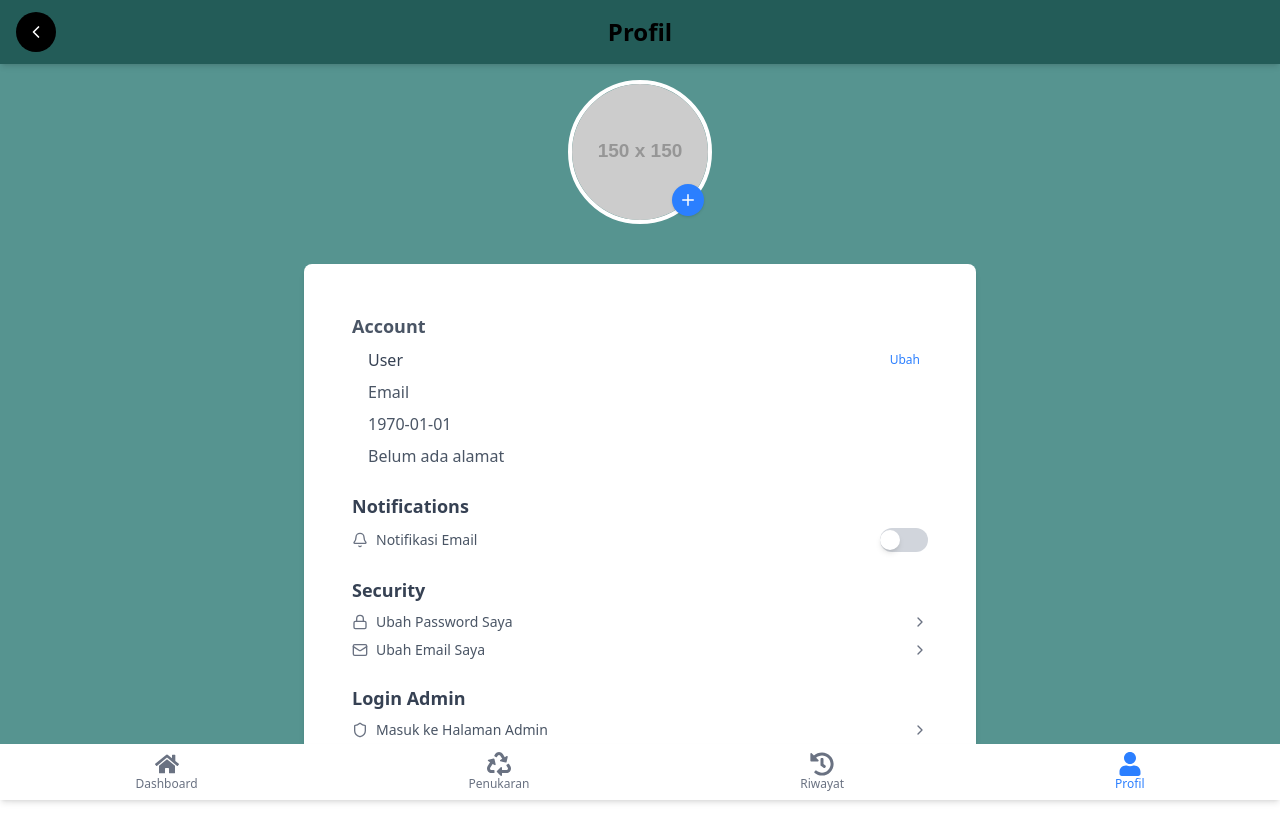
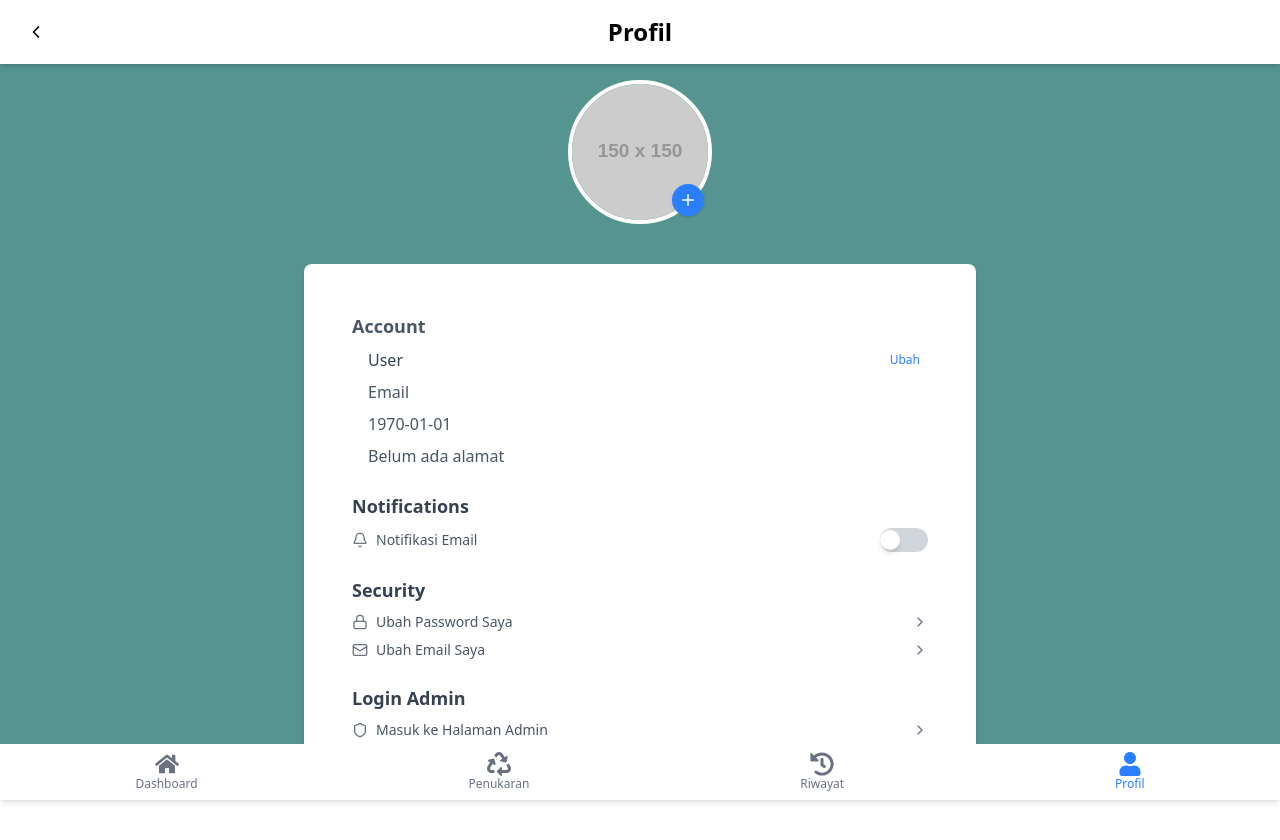
Before and after one commit to rororyo/buang.in-fe, a Next.js app: page /profile in a window 1280 px wide. Built offline with nearby package versions, Linux system fonts and the light colour scheme; no server answers; some icons are missing.

Commit message:
change header color to white and remove back button fill

```diff
--- a/src/app/dashboard/page.tsx
+++ b/src/app/dashboard/page.tsx
@@ -14,7 +14,7 @@ const DashboardPage = () => {
   return (
     <>
       {/* Tombol Back dan Judul */}
-      <div className="fixed w-full items-center justify-between p-4 bg-white shadow-md z-50" style={{ backgroundColor: "#235C58" }}>
+      <div className="fixed w-full items-center justify-between p-4 bg-white shadow-md z-50" style={{ backgroundColor: "#FFFFFF" }}>
         <h1 className="text-2xl font-bold text-black-500 text-center w-full">Dashboard</h1>
       </div>
       <div className="flex flex-col items-center min-h-screen p-6" style={{ backgroundColor: '#569490' }}>
--- a/src/app/penukaran/page.tsx
+++ b/src/app/penukaran/page.tsx
@@ -97,12 +97,12 @@ const PenukaranPage = () => {
       )}
 
       {/* Tombol Back dan Judul */}
-      <div className="fixed z-50 w-full items-center justify-between p-4 bg-white shadow-md" style={{ backgroundColor: "#235C58" }}>
+      <div className="fixed z-50 w-full items-center justify-between p-4 bg-white shadow-md" style={{ backgroundColor: "#FFFFFF" }}>
         <button
           onClick={() => (window.location.href = "/dashboard")}
-          className="absolute top-3 left-4 flex items-center justify-center w-10 h-10 text-white bg-black rounded-full hover:opacity-90 focus:outline-none focus:ring-2 focus:ring-blue-500"
+          className="absolute top-3 left-4 flex items-center justify-center w-10 h-10 text-white rounded-full hover:opacity-50 focus:outline-none focus:ring-2 focus:ring-blue-500"
         >
-          <ChevronLeftIcon size={20} />
+          <ChevronLeftIcon size={20} stroke="black"/>
         </button>
         <h1 className="text-2xl font-bold text-black-500 text-center w-full">Penukaran</h1>
       </div>
--- a/src/app/profile/page.tsx
+++ b/src/app/profile/page.tsx
@@ -104,12 +104,12 @@ const defaultProfile: ProfileType = {
   return (
     <div className="flex flex-col mb-10 items-center min-h-screen" style={{ backgroundColor: '#569490' }}>
       {/* Tombol Back dan Judul */}
-      <div className="fixed w-full z-50 items-center justify-between p-4 bg-white shadow-md" style={{ backgroundColor: "#235C58" }}>
+      <div className="fixed w-full z-50 items-center justify-between p-4 bg-white shadow-md" style={{ backgroundColor: "#FFFFFF" }}>
         <button
           onClick={() => (window.location.href = "/dashboard")}
-          className="absolute top-3 left-4 flex items-center justify-center w-10 h-10 text-white bg-black rounded-full hover:opacity-90 focus:outline-none focus:ring-2 focus:ring-blue-500"
+          className="absolute top-3 left-4 flex items-center justify-center w-10 h-10 text-white rounded-full hover:opacity-50 focus:outline-none focus:ring-2 focus:ring-blue-500"
         >
-          <ChevronLeftIcon size={20} />
+          <ChevronLeftIcon size={20} stroke='black' />
         </button>
         <h1 className="text-2xl font-bold text-black-500 text-center w-full">Profil</h1>
       </div>
--- a/src/app/riwayat/page.tsx
+++ b/src/app/riwayat/page.tsx
@@ -40,12 +40,12 @@ export default function TransactionHistory() {
   return (
     <div className="flex flex-col mb-10 items-center min-h-screen" style={{ backgroundColor: '#569490' }}>
       {/* Tombol Back dan Judul */}
-      <div className="fixed w-full z-50 items-center justify-between p-4 bg-white shadow-md" style={{ backgroundColor: "#235C58" }}>
+      <div className="fixed w-full z-50 items-center justify-between p-4 bg-white shadow-md" style={{ backgroundColor: "#FFFFFF" }}>
         <button
           onClick={() => (window.location.href = "/dashboard")}
-          className="absolute top-3 left-4 flex items-center justify-center w-10 h-10 text-white bg-black rounded-full hover:opacity-90 focus:outline-none focus:ring-2 focus:ring-blue-500"
+          className="absolute top-3 left-4 flex items-center justify-center w-10 h-10 text-white rounded-full hover:opacity-50 focus:outline-none focus:ring-2 focus:ring-blue-500"
         >
-          <ChevronLeftIcon size={20} />
+          <ChevronLeftIcon size={20} stroke="black" />
         </button>
         <h1 className="text-2xl font-bold text-black-500 text-center w-full">Riwayat</h1>
       </div>
```
